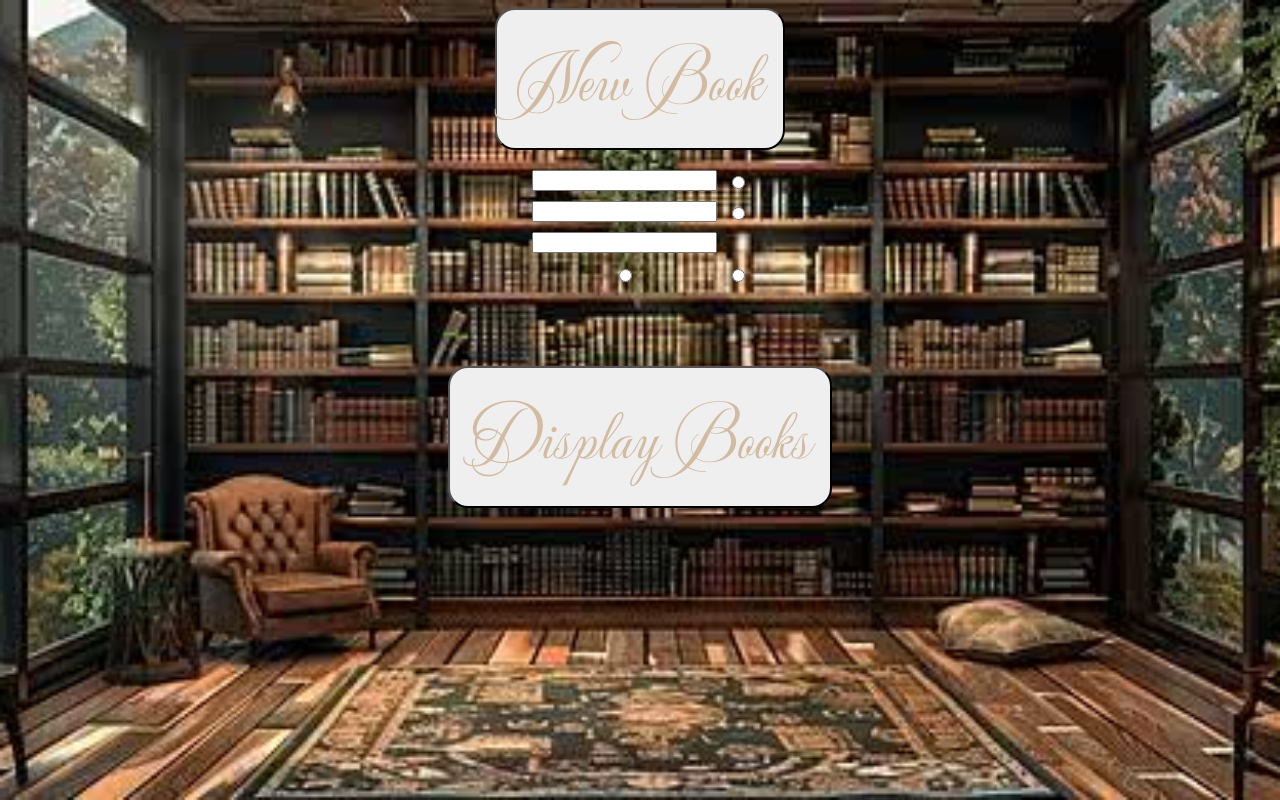
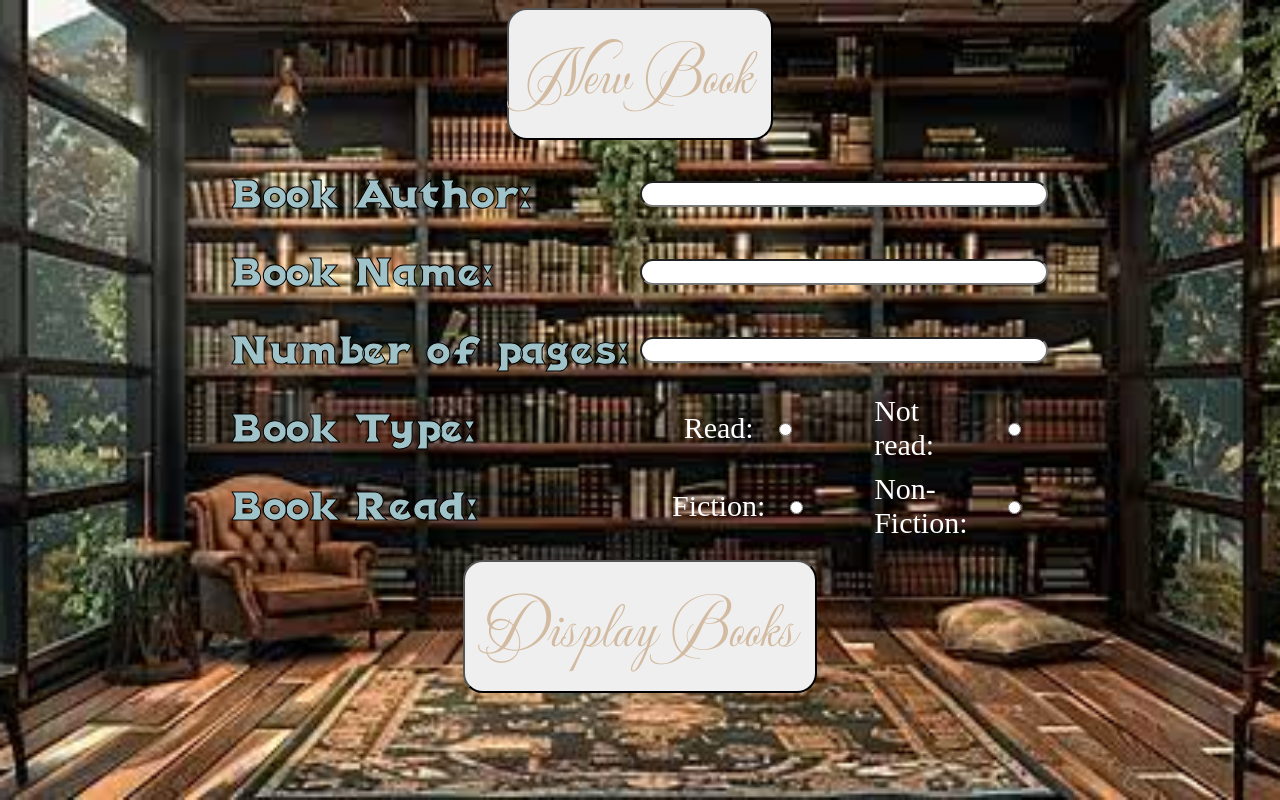
Before and after one commit to deocze/Odin-Library, a plain HTML site: page codes/index.html in a window 1280 px wide. Both pictures are taken after a click on the button "New Book". Drawn offline with Linux system fonts and the light colour scheme.

Commit message:
Fix radio button labels

```diff
--- a/codes/script.js
+++ b/codes/script.js
@@ -15,7 +15,9 @@ function book(aut, ttle, rd, pgs, typ) {
 function makeNewBook() {
   let form = document.createElement("form");
   form.id = "bookForm";
+
   let inputHeader1 = document.createElement("p");
+  inputHeader1.textContent = "Book Author:";
 
   let bookAuthor = document.createElement("input");
   bookAuthor.type = "text";
@@ -23,23 +25,17 @@ function makeNewBook() {
   bookAuthor.id = "bookAuthor";
   bookAuthor.classList.add("jsFormElements");
 
+  let inputHeader2 = document.createElement("p");
+  inputHeader2.textContent = "Book Name:";
+
   let bookName = document.createElement("input");
   bookName.type = "text";
   bookName.name = "bookName";
   bookName.id = "bookName";
   bookName.classList.add("jsFormElements");
 
-  let bookRead = document.createElement("input");
-  bookRead.type = "radio";
-  bookRead.name = "bookRead";
-  bookRead.id = "Read";
-  bookRead.classList.add("readChoice");
-
-  let bookRead2 = document.createElement("input");
-  bookRead2.type = "radio";
-  bookRead2.name = "bookRead";
-  bookRead2.id = "notRead";
-  bookRead2.classList.add("readChoice");
+  let inputHeader3 = document.createElement("p");
+  inputHeader3.textContent = "Number of pages:";
 
   let bookPages = document.createElement("input");
   bookPages.type = "number";
@@ -47,25 +43,70 @@ function makeNewBook() {
   bookPages.id = "bookPages";
   bookPages.classList.add("jsFormElements");
 
+  let inputHeader4 = document.createElement("p");
+  inputHeader4.textContent = "Book Read:";
+  inputHeader4.id = "bkReadLabel"
+
+  let inputHeader5 = document.createElement("p");
+  inputHeader5.textContent = "Book Type:";
+  inputHeader5.id = "bkTypeLabel"
+
+  let label1 = document.createElement("label");
+  label1.textContent = "Read: ";
+  label1.id = "read";
+  label1.classList.add("readChoice");
+
+  let bookRead = document.createElement("input");
+  bookRead.type = "radio";
+  bookRead.name = "bookRead";
+
+  let bookRead2 = document.createElement("input");
+  bookRead2.type = "radio";
+  bookRead2.name = "bookRead";
+
+  let label2 = document.createElement("label");
+  label2.textContent = "Not read: ";
+  label2.id = "notRead";
+  label2.classList.add("readChoice");
+
+  let label3 = document.createElement("label");
+  label3.textContent = "Fiction: ";
+  label3.id = "fiction";
+  label3.classList.add("fictionOrNot");
+
   let bookType = document.createElement("input");
   bookType.type = "radio";
   bookType.name = "bookType";
-  bookType.id = "Fiction";
-  bookType.classList.add("jsFormElements");
+
+  let label4 = document.createElement("label");
+  label4.textContent = "Non-Fiction: ";
+  label4.id = "Non_Fiction";
+  label4.classList.add("fictionOrNot");
 
   let bookType2 = document.createElement("input");
   bookType2.type = "radio";
   bookType2.name = "bookType";
-  bookType2.id = "Non_Fiction";
-  bookType2.classList.add("jsFormElements");
 
+
+
+
+
+  form.appendChild(inputHeader1);
   form.appendChild(bookAuthor);
+  form.appendChild(inputHeader2);
   form.appendChild(bookName);
+  form.appendChild(inputHeader3);
   form.appendChild(bookPages);
-  form.appendChild(bookRead);
-  form.appendChild(bookRead2);
-  form.appendChild(bookType);
-  form.appendChild(bookType2);
+  form.appendChild(inputHeader4);
+  form.appendChild(label1);
+  label1.appendChild(bookRead);
+  form.appendChild(label2);
+  label2.appendChild(bookRead2);
+  form.appendChild(inputHeader5);
+  form.appendChild(label3);
+  label3.appendChild(bookType);
+  form.appendChild(label4);
+  label4.appendChild(bookType2);
 
 
 
--- a/codes/styles.css
+++ b/codes/styles.css
@@ -1,6 +1,10 @@
 @font-face {
   font-family: meaCulpa;
   src: url(../Mea_Culpa/MeaCulpa-Regular.ttf) format("truetype");
+}
+@font-face {
+  font-family: Isometra;
+  src: url(../Isometra/Isometra-Regular.ttf) format("truetype");
 }
 body {
   display: flex;
@@ -10,8 +14,8 @@ body {
   flex-direction: column;
 }
 button {
-  font-size: 70px;
-  padding: 20px;
+  font-size: 5vw;
+  padding: 1.5vw;
   border-radius: 20px;
   font-family: meaCulpa;
   font-weight: 550;
@@ -31,20 +35,62 @@ body {
 }
 #bookForm {
   display: grid;
-  grid-template: repeat(6, 1fr) / 1fr;
+  grid-template: repeat(5, 1fr) / 1fr 200px 200px;
   align-items: center;
   justify-content: center;
   gap: 10px;
 }
 #bookAuthor {
   grid-row: 1/2;
+  grid-column: 2/span 2;
 }
 #bookName {
   grid-row: 2/3;
+  grid-column: 2/span 2;
 }
 #bookPages {
   grid-row: 3/4;
+  grid-column: 2/span 2;
 }
 .readChoice {
   grid-row: 4/5;
+  justify-self: center;
+  color: white;
 }
+.fictionOrNot{
+  grid-row: 5/6;
+  justify-self: center;
+  color: white;
+}
+label{
+  display: flex;
+  justify-content: center;
+  gap: 20px;
+  font-size: 30px;
+}
+#bookForm p{
+  color: #9FC3C8;
+  -webkit-text-stroke: 1px black;
+  grid-column: 1/2;
+  margin: 0px;
+  font-size: 35px;
+  font-family: Isometra;
+}
+#bkTypeLabel{
+  grid-row: 4/5;
+}
+#bkReadLabel{
+  grid-row: 5/6;
+}
+.jsFormElements{
+  border-radius: 40px;
+  width: 400px;
+  height: 20px;
+  justify-self: center;
+  font-size: 35px;
+  text-align: center;
+}
+.readChoice, .fictionOrNot{
+  width: 150px;
+
+}
```
Also changed, not shown: Isometra/Isometra-Regular.ttf (added), Isometra/OFL.txt (added), Poly/OFL.txt (added), Poly/Poly-Italic.ttf (added), Poly/Poly-Regular.ttf (added), codes/index.html (line endings or trailing spaces).
